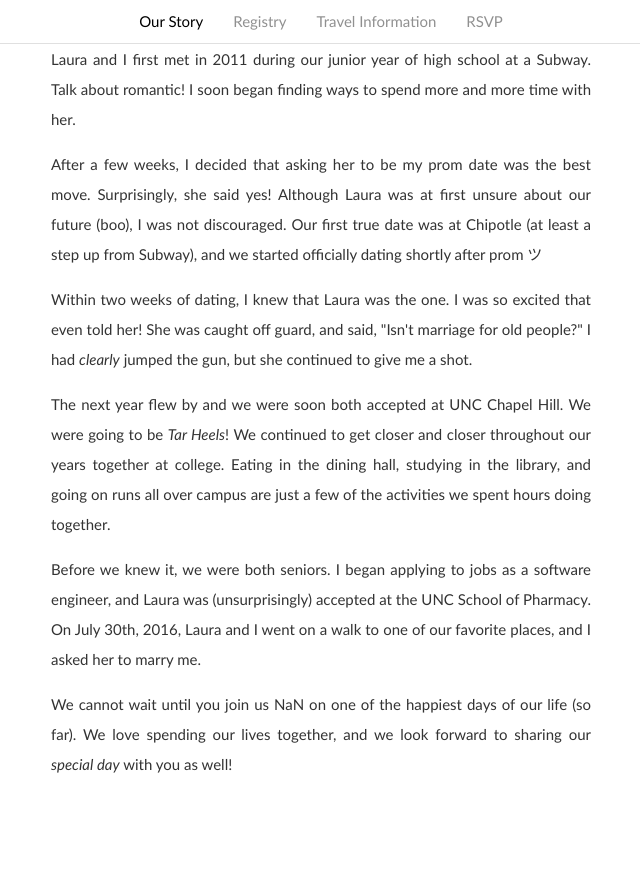
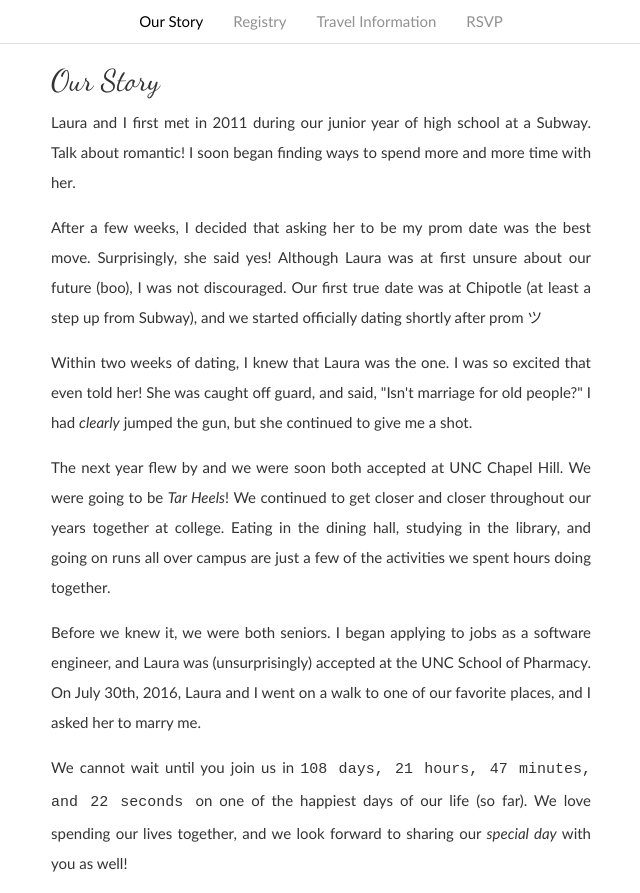
Before and after one commit to dayton-bobbitt/wedding, an Angular app: page /our-story in a window 1280 px wide. Shown: the part 402-1295 px from the top of the page, without its empty margins (319-959 px from the left). Before the commit the page ends 1196 px from the top, so only its background shows below. Built offline with nearby package versions, Linux system fonts and the light colour scheme; a web font is replaced by a local one.

Commit message:
Add coutdown and page layout

```diff
--- a/src/app/app.module.ts
+++ b/src/app/app.module.ts
@@ -6,6 +6,7 @@ import { HttpModule } from '@angular/http';
 
 import { AppComponent } from './app.component';
 import { OurStoryComponent } from './our-story/our-story.component';
+import { BasePageComponent } from './base-page/base-page.component';
 
 const routes: Routes = [
   { path: 'our-story', component: OurStoryComponent },
@@ -17,7 +18,8 @@ const routes: Routes = [
 @NgModule({
   declarations: [
     AppComponent,
-    OurStoryComponent
+    OurStoryComponent,
+    BasePageComponent
   ],
   imports: [
     BrowserModule,
--- /dev/null
+++ b/src/app/base-page/base-page.component.html
@@ -0,0 +1,8 @@
+<section>
+    <header>
+        <h2 class='title'>{{title}}</h2>
+    </header>
+    <div>
+        <ng-content></ng-content>
+    </div>
+</section>
--- /dev/null
+++ b/src/app/base-page/base-page.component.ts
@@ -0,0 +1,16 @@
+import { Component, OnInit, Input } from '@angular/core';
+
+@Component({
+  selector: 'base-page',
+  templateUrl: './base-page.component.html',
+  styleUrls: ['./base-page.component.scss']
+})
+export class BasePageComponent implements OnInit {
+  @Input() title: string;
+
+  constructor() { }
+
+  ngOnInit() {
+  }
+
+}
--- a/src/app/our-story/our-story.component.html
+++ b/src/app/our-story/our-story.component.html
@@ -1,3 +1,4 @@
+<base-page title="Our Story">
   <div class='our-story'>
     <p>
       Laura and I first met in 2011 during our junior year of high school at a Subway. Talk about romantic! I soon began finding
@@ -24,7 +25,18 @@
       and I asked her to marry me.
     </p>
     <p>
-    We cannot wait until you join us {{time-remaining}} on one of the happiest days of our life (so far). We love spending our
+      We cannot wait until you join us
+      <span *ngIf="!isInPast">
+        in
+        <div class="time-remaining">
+          {{getDateString(days, "day", "days")}},
+          {{getDateString(hours, "hour", "hours")}},
+          {{getDateString(minutes, "minute", "minutes")}}, and
+          {{getDateString(seconds, "second", "seconds")}}
+        </div>
+      </span>
+      on one of the happiest days of our life (so far). We love spending our
       lives together, and we look forward to sharing our <em>special day</em> with you as well!
     </p>
   </div>
+</base-page>
--- a/src/app/our-story/our-story.component.ts
+++ b/src/app/our-story/our-story.component.ts
@@ -1,14 +1,100 @@
 import { Component, OnInit } from '@angular/core';
 
+const timeInMs = {
+  second: 1000,
+  minute: 60000,
+  hour: 3600000,
+  day: 86400000
+};
+
 @Component({
-  selector: 'app-our-story',
+  selector: 'our-story',
   templateUrl: './our-story.component.html'
 })
 export class OurStoryComponent implements OnInit {
+  private weddingDate = new Date(2017, 8, 2, 19);
+  private days: number;
+  private hours: number;
+  private minutes: number;
+  private seconds: number;
+  private isInPast: boolean;
 
   constructor() { }
 
   ngOnInit() {
+    this.setTimeRemaining();
+    this.isInPast = this.days < 0;
+    this.startCountdown();
+  }
+
+  setTimeRemaining() {
+    const now = new Date();
+
+    const days = (this.weddingDate.getTime() - now.getTime()) / timeInMs.day;
+    this.days = Math.floor(days);
+
+    const hours = (days % 1) * timeInMs.day / timeInMs.hour;
+    this.hours = Math.floor(hours);
+
+    const minutes = (hours % 1) * timeInMs.hour / timeInMs.minute;
+    this.minutes = Math.floor(minutes);
+
+    const seconds = (minutes % 1) * timeInMs.minute / timeInMs.second;
+    this.seconds = Math.floor(seconds);
+  }
+
+  startCountdown() {
+    setTimeout(() => {
+        this.decrementSeconds();
+    }, 1000);
+  }
+
+  decrementSeconds() {
+    let seconds = this.seconds;
+
+    if (--seconds < 0) {
+        seconds = 59;
+        this.decrementMinutes();
+    }
+
+    this.seconds = seconds;
+
+    if (!this.isInPast) {
+      setTimeout(() => {
+        this.decrementSeconds();
+      }, 1000);
+    }
+  }
+
+  decrementMinutes() {
+    let minutes = this.minutes;
+
+    if (--minutes < 0) {
+      minutes = 59;
+      this.decrementHours();
+    }
+
+    this.minutes = minutes;
+  }
+
+  decrementHours() {
+    let hours = this.hours;
+
+    if (--hours < 0) {
+      hours = 23;
+      this.decrementDays();
+    }
+
+    this.hours = hours;
+  }
+
+  decrementDays() {
+    --this.days;
+    this.isInPast = this.days < 0;
+  }
+
+  getDateString(time, single, plural) {
+    return (time !== 1) ? `${time} ${plural}` : `${time} ${single}`;
   }
 
 }
```
Also changed, not shown: src/app/base-page/base-page.component.scss (added), 1 other file (tests, documents, lock files or other folders). Lines whose indentation alone changed are shown as unchanged.
